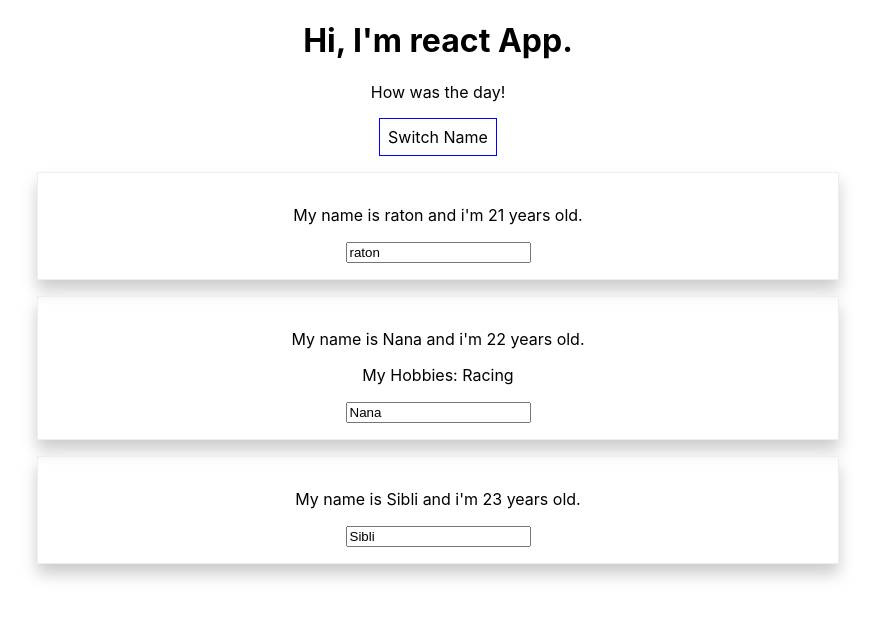
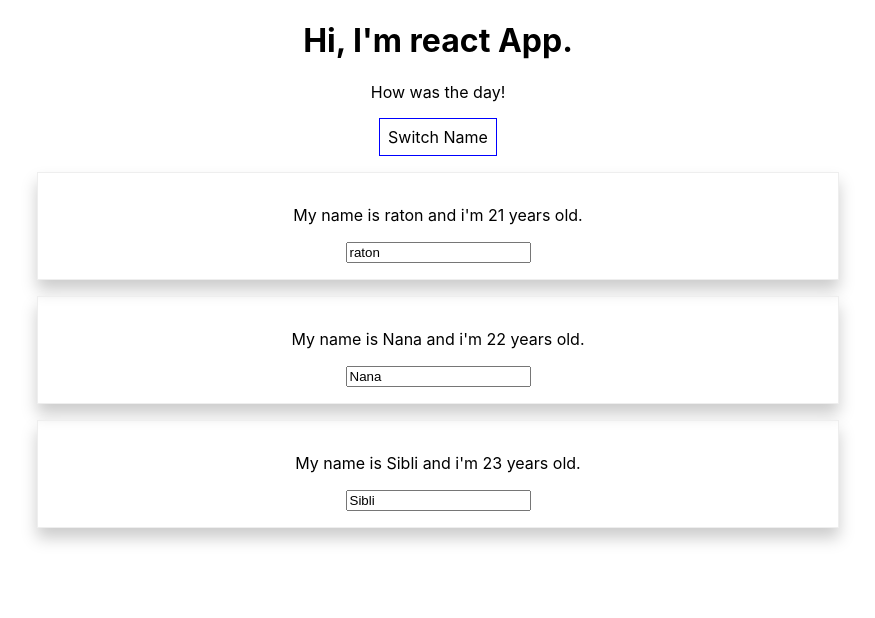
Before and after one commit to RatonBiswas/node-js-practice, a React (Create React App) app in the folder myapp/: page / in a window 1280 px wide. Both pictures are taken after a click on the button "Switch Name". Shown: the top 618 px of the page, without its empty margins (202-1077 px from the left). Built offline with nearby package versions, Linux system fonts and the light colour scheme.

Commit message:
Mapping array list

```diff
--- a/myapp/src/App.js
+++ b/myapp/src/App.js
@@ -99,17 +99,17 @@
     this.setState({
       persons: [
         { name: newName, age: 21 },
-        { name: "Nana", age: 22 },
-        { name: "Sibli", age: 2 },
+        { name: "Nana Morningstar", age: 22 },
+        { name: "Sibli MorningStar", age: 2 },
       ],
     });
   };
   nameChangedHandler = (event) => {
     this.setState({
       persons: [
-        { name: "RATON", age: 21 },
+        { name: "RATON Nana", age: 21 },
         { name: event.target.value, age: 22 },
-        { name: "Sibli", age: 2 },
+        { name: "Sibli MorningStar", age: 2 },
       ],
     });
   };
@@ -132,22 +132,10 @@
     if (this.state.showPersons) {
       persons = (
         <div>
-          <Person
-            name={this.state.persons[0].name}
-            age={this.state.persons[0].age}
-          />
-          <Person
-            click={this.switchNameHandler.bind(this, "Lucifer")}
-            changed={this.nameChangedHandler}
-            name={this.state.persons[1].name}
-            age={this.state.persons[1].age}
-          >
-            My Hobbies: Racing
-          </Person>
-          <Person
-            name={this.state.persons[2].name}
-            age={this.state.persons[2].age}
-          />
+          {this.state.persons.map(person =>{
+            return <Person name={person.name} age={person.age}/>
+          })}
+
         </div>
       );
     }
```
